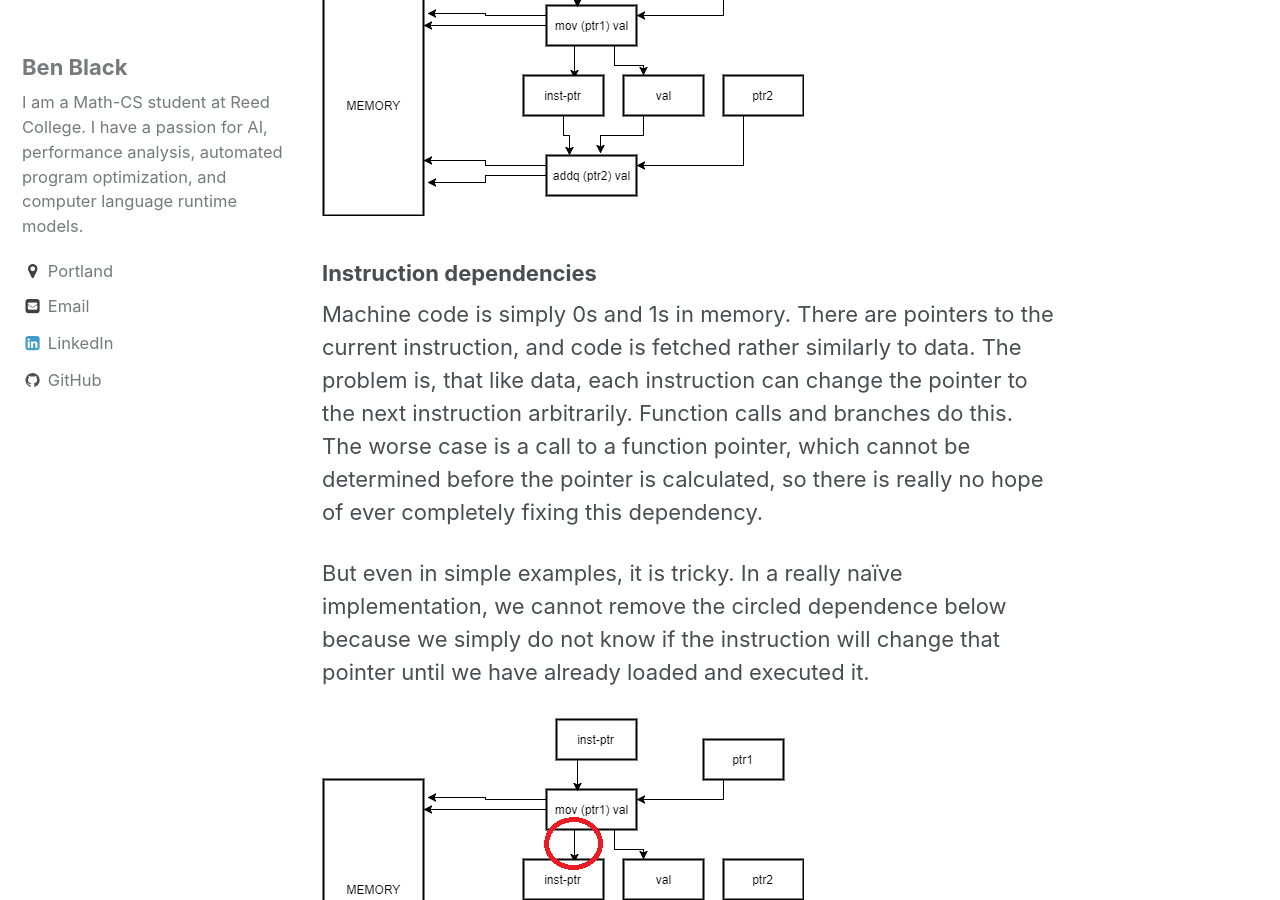
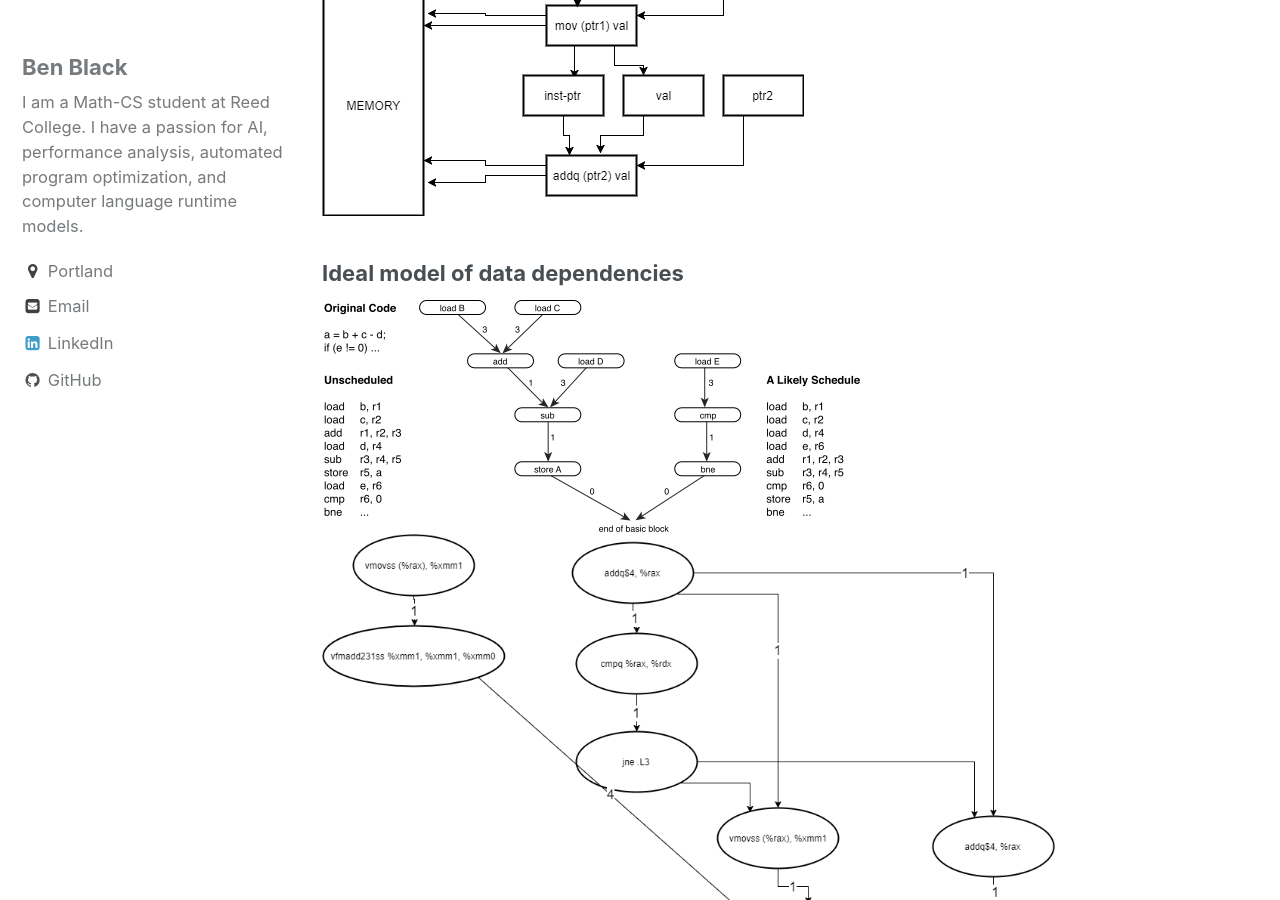
Before and after one commit to benblack769/benblack769.github.io, a Jekyll site: the page built from coding_posts/cpu-archetecture.md, in a window 1280 px wide and 900 px high, scrolled down 14094 px. Built offline with Jekyll 4.4.1, drawn with Linux system fonts in a browser that asks for light colours; formulas are drawn with MathJax 3.

Commit message:
addded more pics

```diff
--- a/coding_posts/cpu-archetecture.md
+++ b/coding_posts/cpu-archetecture.md
@@ -260,6 +260,11 @@
 
 ![arch-dep-bad](/images/cpu-archetecture/arch-dep-bad.png)
 
+### Ideal model of data dependencies
+![](/images/cpu-archetecture/dependencygraphmodel.png)
+![](/images/cpu-archetecture/ideal-2-loop-branch.png)
+![](/images/cpu-archetecture/ideal-2-loop.png)
+
 ### Instruction dependencies
 
 Machine code is simply 0s and 1s in memory. There are pointers to the current instruction, and code is fetched rather similarly to data. The problem is, that like data, each instruction can change the pointer to the next instruction arbitrarily. Function calls and branches do this. The worse case is a call to a function pointer, which cannot be determined before the pointer is calculated, so there is really no hope of ever completely fixing this dependency.
```
Also changed, not shown: images/cpu-archetecture/ideal-2-loop-branch.xml (added, +1 -0 lines), images/cpu-archetecture/ideal-2-loop.xml (added, +1 -0 lines), images/cpu-archetecture/dependencygraphmodel.png (added), images/cpu-archetecture/ideal-2-loop-branch.png (added), images/cpu-archetecture/ideal-2-loop.png (added), images/cpu-archetecture/ideal.png (added), images/cpu-archetecture/vecnorm.PNG (added).
